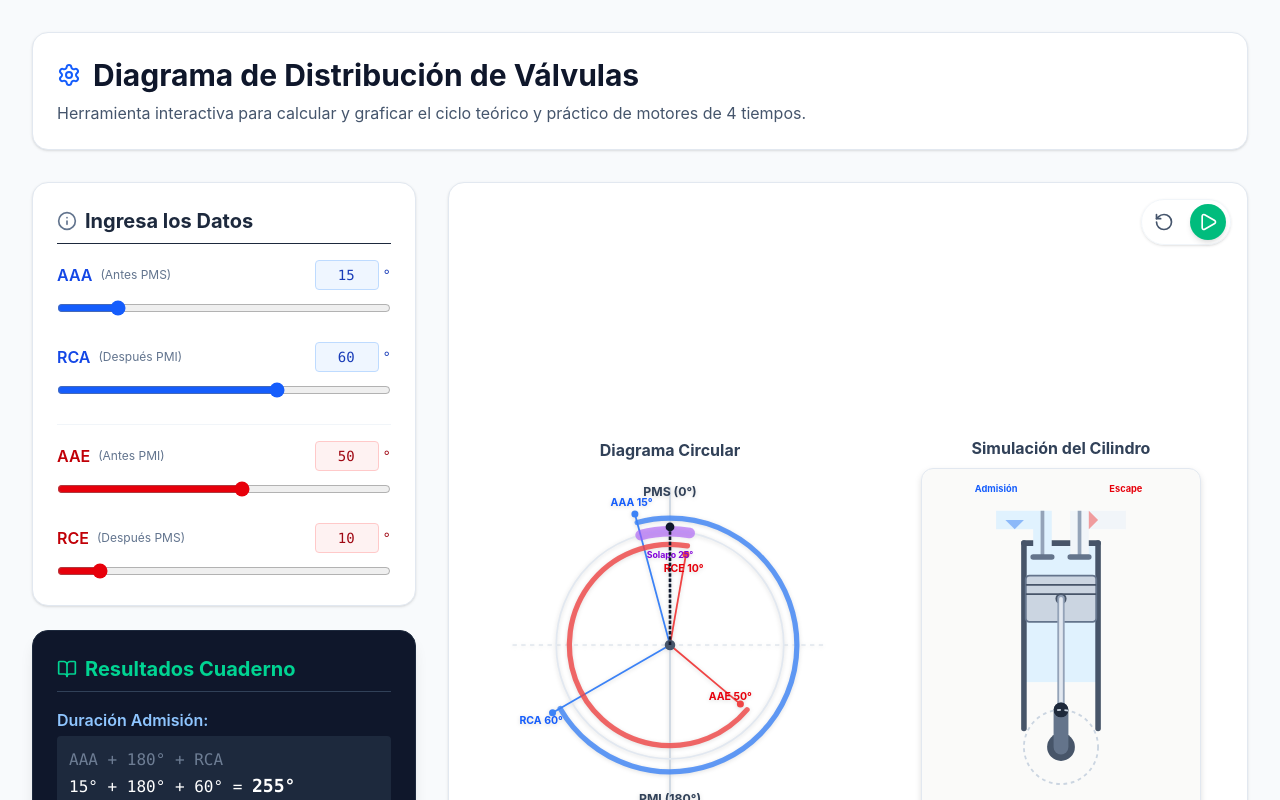
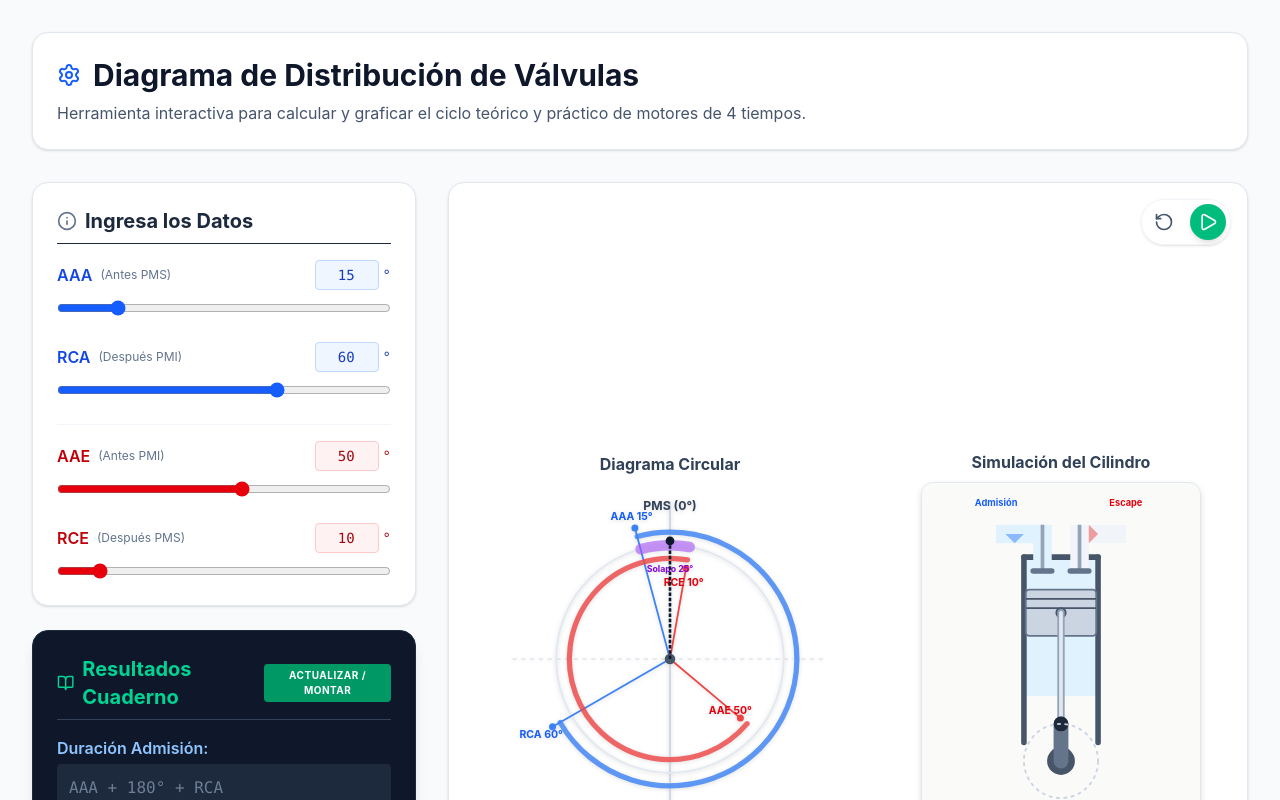
Before and after one commit to javier20dev25/diagrama-valvulas, a React (Vite) app: page / in a window 1280 px wide. Shown: the top 800 px of the page. Built offline with nearby package versions, Linux system fonts and the light colour scheme.

Commit message:
feat: implement useMemo for calculations and add manual Mount data button

```diff
--- a/src/App.jsx
+++ b/src/App.jsx
@@ -1,4 +1,4 @@
-import React, { useState, useEffect, useRef } from 'react';
+import React, { useState, useEffect, useRef, useMemo } from 'react';
 import { Play, Pause, RotateCcw, Info, Settings, MessageCircle, BookOpen, AlertTriangle } from 'lucide-react';
 
 export default function App() {
@@ -11,9 +11,13 @@ export default function App() {
   const [isPlaying, setIsPlaying] = useState(false);
   const requestRef = useRef();
 
-  const duracionAdmision = aaa + 180 + rca;
-  const duracionEscape = aae + 180 + rce;
-  const solapo = aaa + rce;
+  const [lastUpdate, setLastUpdate] = useState(Date.now());
+
+  const duracionAdmision = useMemo(() => Number(aaa) + 180 + Number(rca), [aaa, rca]);
+  const duracionEscape = useMemo(() => Number(aae) + 180 + Number(rce), [aae, rce]);
+  const solapo = useMemo(() => Number(aaa) + Number(rce), [aaa, rce]);
+
+  const forceUpdate = () => setLastUpdate(Date.now());
 
   const animate = () => {
     setAnimAngle(prevAngle => {
@@ -216,32 +220,40 @@ export default function App() {
 
           {/* Tarjeta de Resultados (Fórmulas para el cuaderno) */}
           <div className="bg-slate-900 text-white p-6 rounded-2xl shadow-lg border border-slate-800">
-            <h2 className="text-xl font-bold mb-4 text-emerald-400 border-b border-slate-700 pb-2 flex items-center">
-              <BookOpen className="mr-2 w-5 h-5" /> Resultados Cuaderno
-            </h2>
+            <div className="flex justify-between items-center mb-4 border-b border-slate-700 pb-2">
+              <h2 className="text-xl font-bold text-emerald-400 flex items-center">
+                <BookOpen className="mr-2 w-5 h-5" /> Resultados Cuaderno
+              </h2>
+              <button
+                onClick={forceUpdate}
+                className="text-[10px] bg-emerald-600 hover:bg-emerald-500 text-white px-2 py-1 rounded uppercase tracking-wider font-bold transition-all active:scale-95"
+              >
+                Actualizar / Montar
+              </button>
+            </div>
 
             <div className="space-y-4 font-mono text-sm md:text-base">
               <div>
                 <p className="text-blue-300 font-sans font-semibold mb-1">Duración Admisión:</p>
                 <div className="bg-slate-800 p-3 rounded flex flex-col">
                   <span className="text-slate-400 opacity-70">AAA + 180° + RCA</span>
-                  <span>{aaa}° + 180° + {rca}° = <strong className="text-white text-lg">{duracionAdmision}°</strong></span>
+                  <span key={`adm-${lastUpdate}`}>{aaa}° + 180° + {rca}° = <strong className="text-white text-lg">{duracionAdmision}°</strong></span>
                 </div>
               </div>
 
               <div>
                 <p className="text-red-300 font-sans font-semibold mb-1">Duración Escape:</p>
-                <div className="bg-slate-800 p-3 rounded flex flex-col">
+                <div className="bg-slate-800 p-3 rounded flex flex-col transition-all">
                   <span className="text-slate-400 opacity-70">AAE + 180° + RCE</span>
-                  <span>{aae}° + 180° + {rce}° = <strong className="text-white text-lg">{duracionEscape}°</strong></span>
+                  <span key={`esc-${lastUpdate}`}>{aae}° + 180° + {rce}° = <strong className="text-white text-lg">{duracionEscape}°</strong></span>
                 </div>
               </div>
 
               <div>
                 <p className="text-purple-300 font-sans font-semibold mb-1">Traslape / Solapo:</p>
-                <div className="bg-slate-800 p-3 rounded flex flex-col">
+                <div className="bg-slate-800 p-3 rounded flex flex-col transition-all">
                   <span className="text-slate-400 opacity-70">AAA + RCE</span>
-                  <span>{aaa}° + {rce}° = <strong className="text-white text-lg">{solapo}°</strong></span>
+                  <span key={`sol-${lastUpdate}`}>{aaa}° + {rce}° = <strong className="text-white text-lg">{solapo}°</strong></span>
                 </div>
               </div>
             </div>
```
